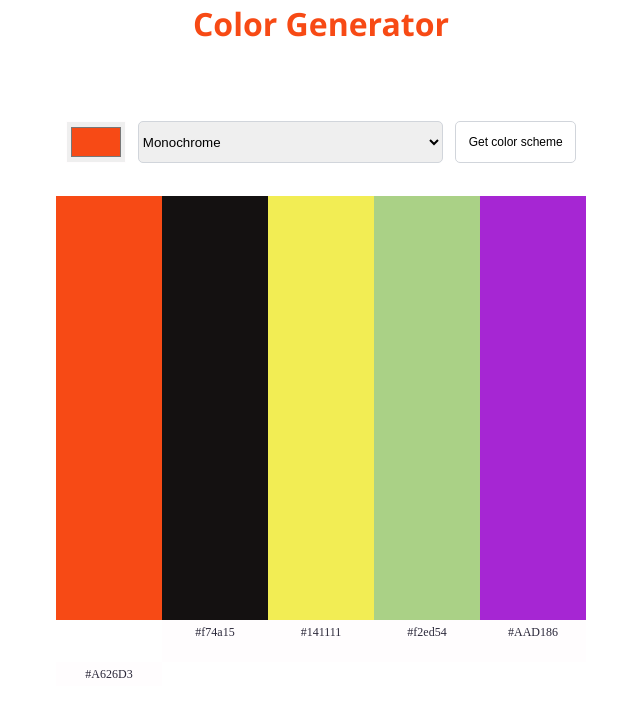
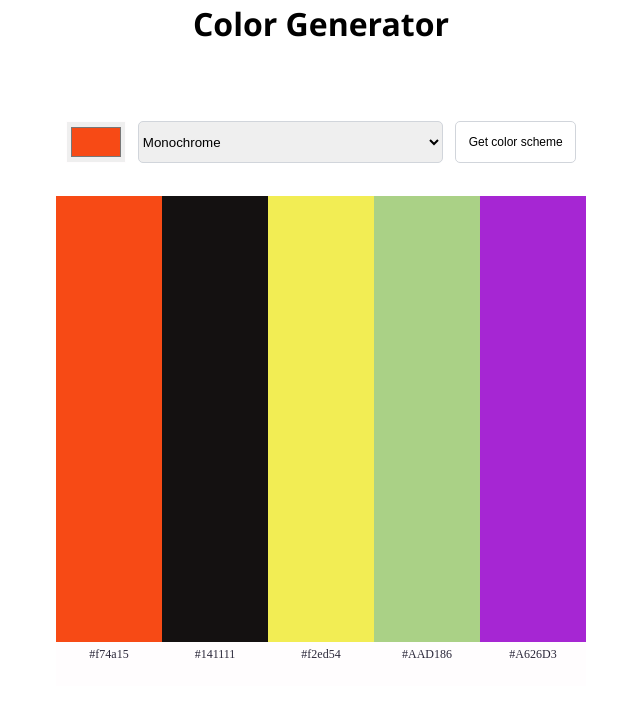
Before and after one commit to Samira-Amiri/COLOR_GEN, a plain HTML site: page index.html in a window 1280 px wide. Shown: the whole page, without its empty margins (319-959 px from the left). Drawn offline with Linux system fonts and the light colour scheme.

Commit message:
Update index.html

```diff
--- a/index.html
+++ b/index.html
@@ -1,11 +1,13 @@
+
+
 <html>
     <head>
         <meta name="Viewport" content="width=device-width,initial-scale=1.0">
-        <title>COLOR SCHEME PROJECT</title>
+        <title>COLOR GEN</title>
         <link rel="stylesheet" href="style.css">
     </head>
     <body>
-        <h1 style="color: #f74a15;">Color Generator</h1>
+        <h1>Color Generator</h1>
         <section class="container">
         <div class="head">
             <input type="color" class="select-color" id="select-color" value="#f74a15">
@@ -40,17 +42,12 @@
             <div
                 class="color" style="background-color:#A626D3;">
             </div>
-            <div
-            class="color" style="background-color: white;">
-
-            </div>
 
             <div class="hex">#f74a15</div>
             <div class="hex">#141111</div>
             <div class="hex">#f2ed54</div>
             <div class="hex">#AAD186</div>
             <div class="hex">#A626D3</div>
-
         </div>
     </section>
         <script src="index.js"></script>
```
